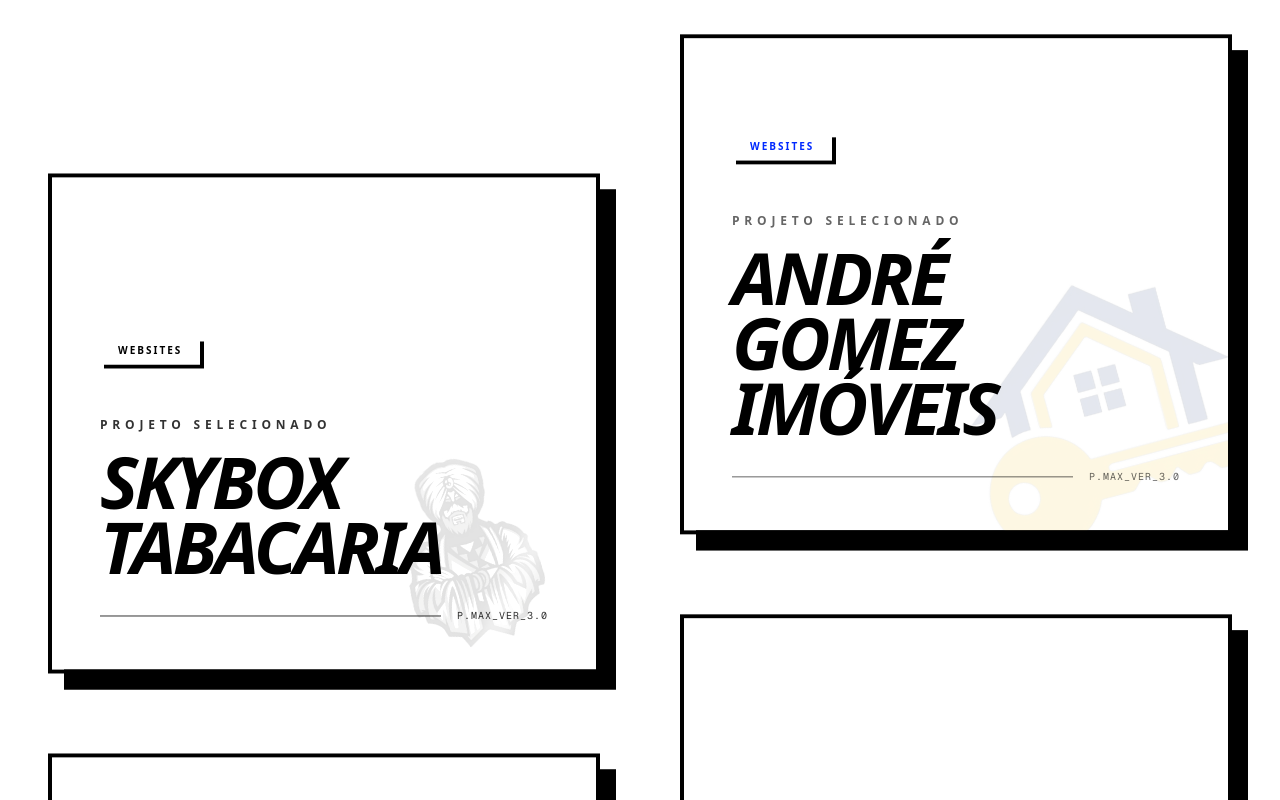
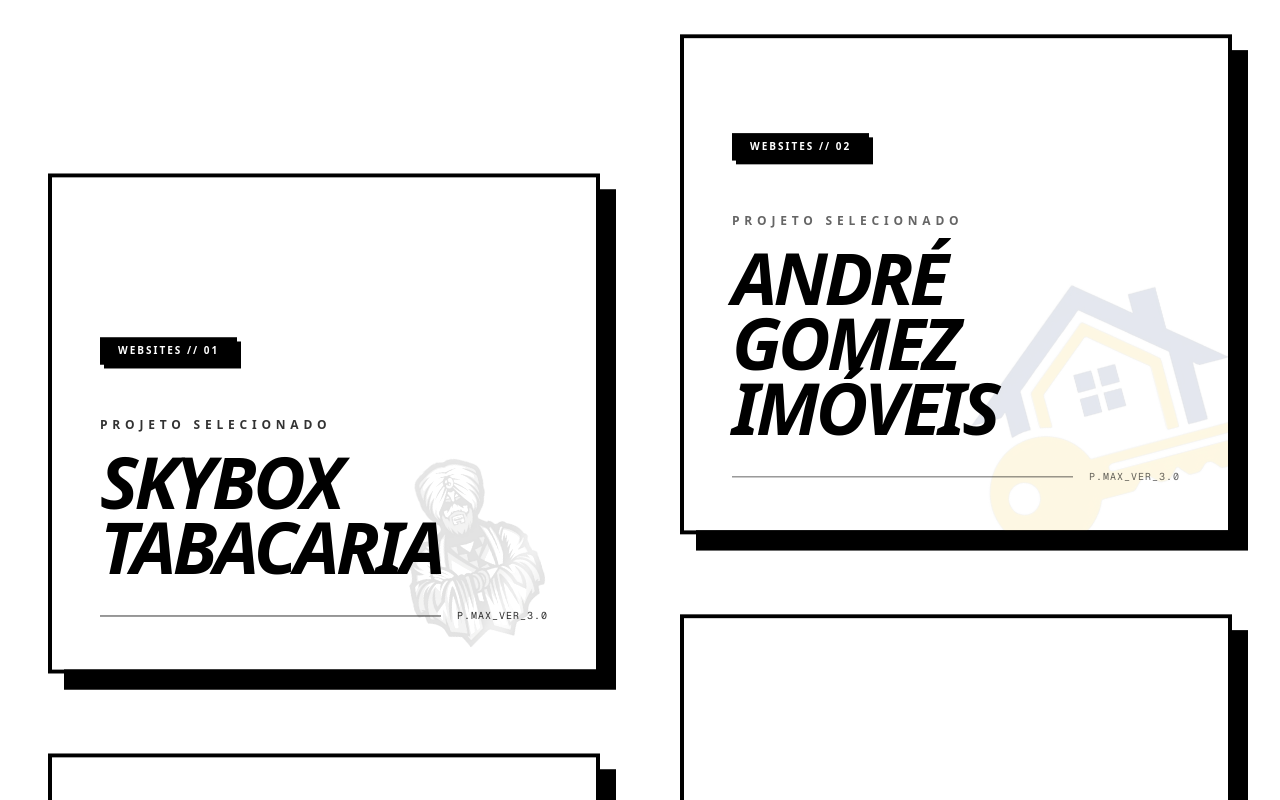
Before and after one commit to Orlando-GF/orlandocriativo, a Next.js app: page / in a window 1280 px wide. Shown: the part 1180-1980 px from the top of the page. Built offline with nearby package versions, Linux system fonts and the light colour scheme.

Commit message:
fix: Restore original card tag design - black bg, white text, category // index format

```diff
--- a/src/components/portfolio-grid.tsx
+++ b/src/components/portfolio-grid.tsx
@@ -68,13 +68,13 @@
                 <div className="grid grid-cols-1 md:grid-cols-2 gap-12 md:gap-20 px-6 md:px-12">
                     <motion.div style={{ y: y1 }} className="flex flex-col gap-12 md:gap-20 mt-0 md:mt-40">
                         {filteredProjects.filter((_, i) => i % 2 === 0).map((project) => (
-                            <ProjectCard key={project.slug} project={project} />
+                            <ProjectCard key={project.slug} project={project} index={projects.indexOf(project)} />
                         ))}
                     </motion.div>
 
                     <motion.div style={{ y: y2 }} className="flex flex-col gap-12 md:gap-20">
                         {filteredProjects.filter((_, i) => i % 2 !== 0).map((project) => (
-                            <ProjectCard key={project.slug} project={project} />
+                            <ProjectCard key={project.slug} project={project} index={projects.indexOf(project)} />
                         ))}
                     </motion.div>
                 </div>
@@ -83,7 +83,7 @@
     );
 }
 
-function ProjectCard({ project }: { project: Project }) {
+function ProjectCard({ project, index }: { project: Project; index: number }) {
     const styles = project.customStyles;
 
     return (
@@ -114,8 +114,8 @@
 
                     <div className="relative z-20 mt-auto">
                         <div className="flex justify-between items-start mb-8">
-                            <span className={`inline-block border-2 px-4 py-1 text-[10px] font-black uppercase tracking-[0.2em] shadow-[4px_4px_0px_0px_oklch(0_0_0)] ${styles?.tag || 'border-foreground bg-background'}`}>
-                                {project.category}
+                            <span className="inline-block border-2 border-foreground bg-foreground text-background px-4 py-1 text-[10px] font-black uppercase tracking-[0.2em] shadow-[4px_4px_0px_0px_oklch(0_0_0)]">
+                                {project.category} // {(index + 1).toString().padStart(2, '0')}
                             </span>
                             <div className={`w-12 h-12 border-2 flex items-center justify-center transition-all duration-500 group-hover:rotate-45 ${styles?.arrow || 'border-foreground'}`}>
                                 <ArrowRight className="w-6 h-6" />
```
